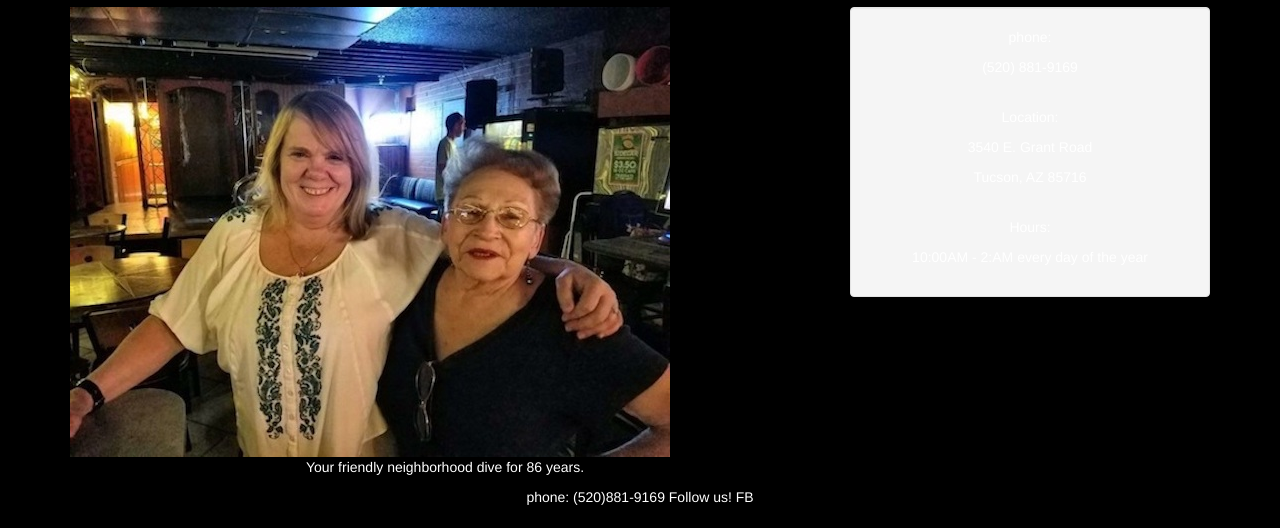
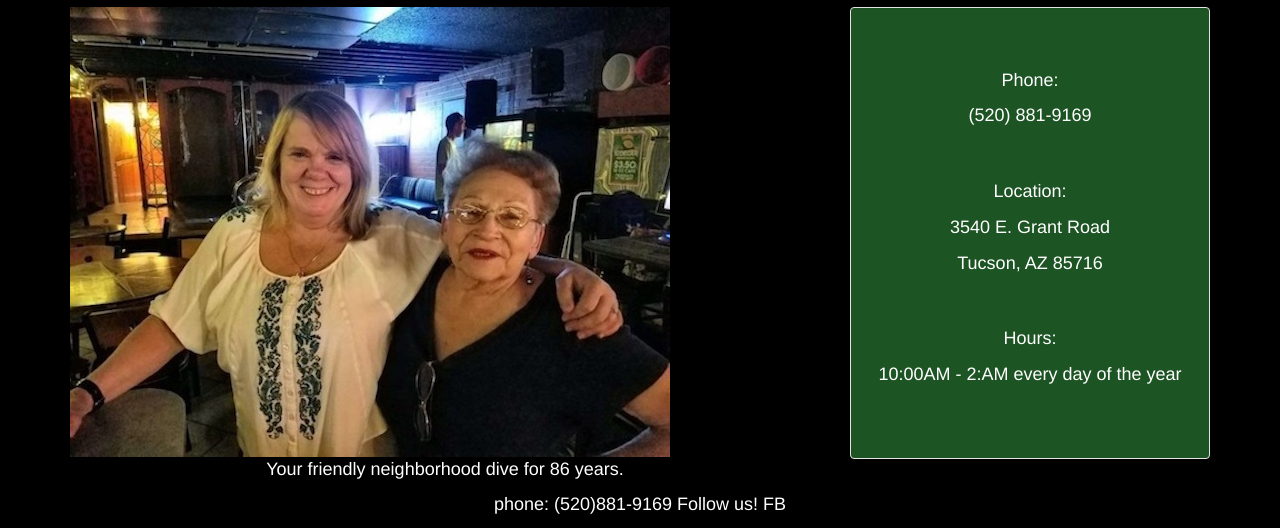
Before and after one commit to jaki-w/Mint-Bar, a plain HTML site: page index.html in a window 1280 px wide. Shown: the part 402-930 px from the top of the page. Drawn offline with Linux system fonts and the light colour scheme.

Commit message:
add styling to well, fix well spacing in html.

```diff
--- a/css/styles.css
+++ b/css/styles.css
@@ -10,4 +10,11 @@ h1 {
 p {
   color: white;
   text-align: center;
+  font-size: 18px;
 }
+
+.well {
+  background-color: #1d5424;
+  padding-top: 60px;
+  padding-bottom: 60px;
+}
--- a/index.html
+++ b/index.html
@@ -14,18 +14,20 @@
 
       <div class="row">
         <div class="col-md-8">
-          <img src="img/owners.jpg" alt="Two women smiling in a bar, one with her hand around the other's shoulder.">
+          <img id="feature-photos" src="img/owners.jpg" alt="Two women smiling in a bar, one with her hand around the other's shoulder.">
           <p>Your friendly neighborhood dive for 86 years.</p>
         </div><!--column-->
 
         <div class="col-md-4">
           <div class="well">
-            <p>phone:</p>
+            <p>Phone:</p>
             <p>(520) 881-9169</p>
+            <br>
             <br>
             <p>Location:</p>
             <p>3540 E. Grant Road</p>
             <p>Tucson, AZ 85716</p>
+            <br>
             <br>
             <p>Hours:</p>
             <p>10:00AM - 2:AM every day of the year</p>
```
